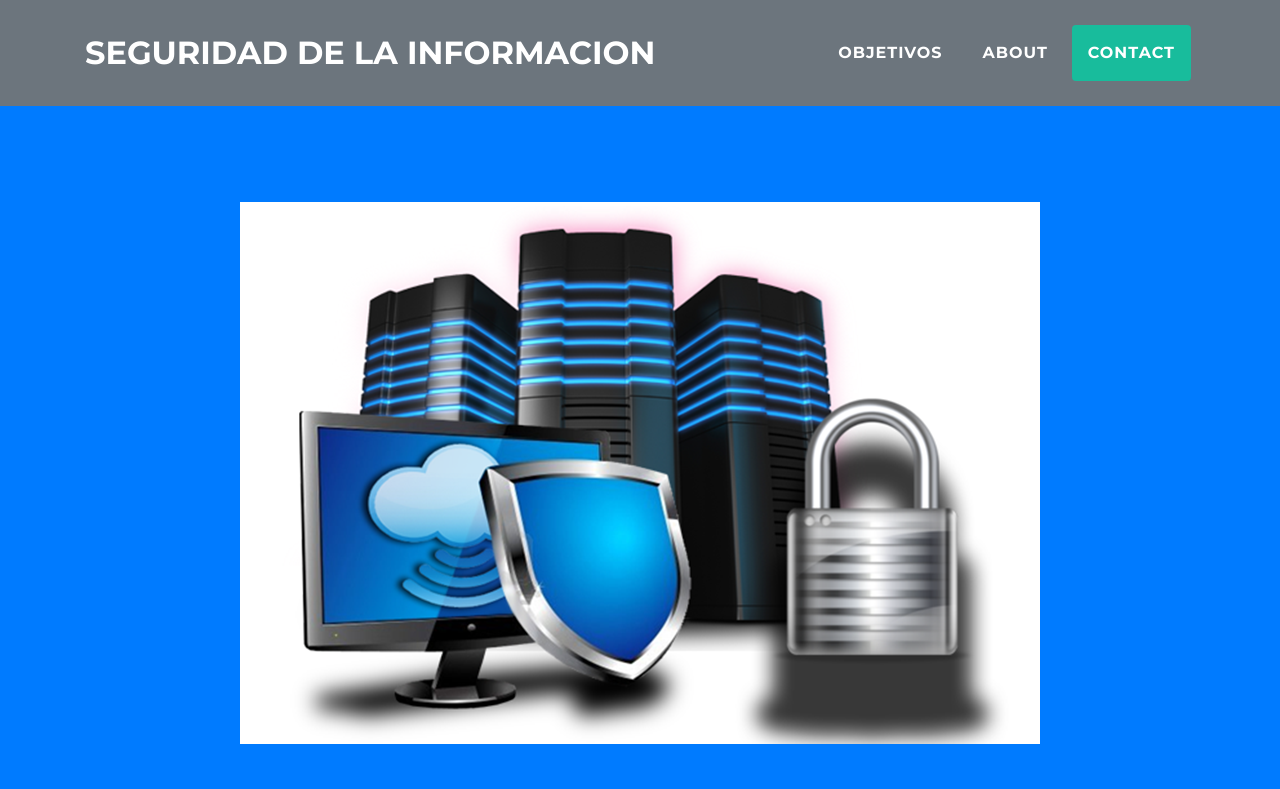
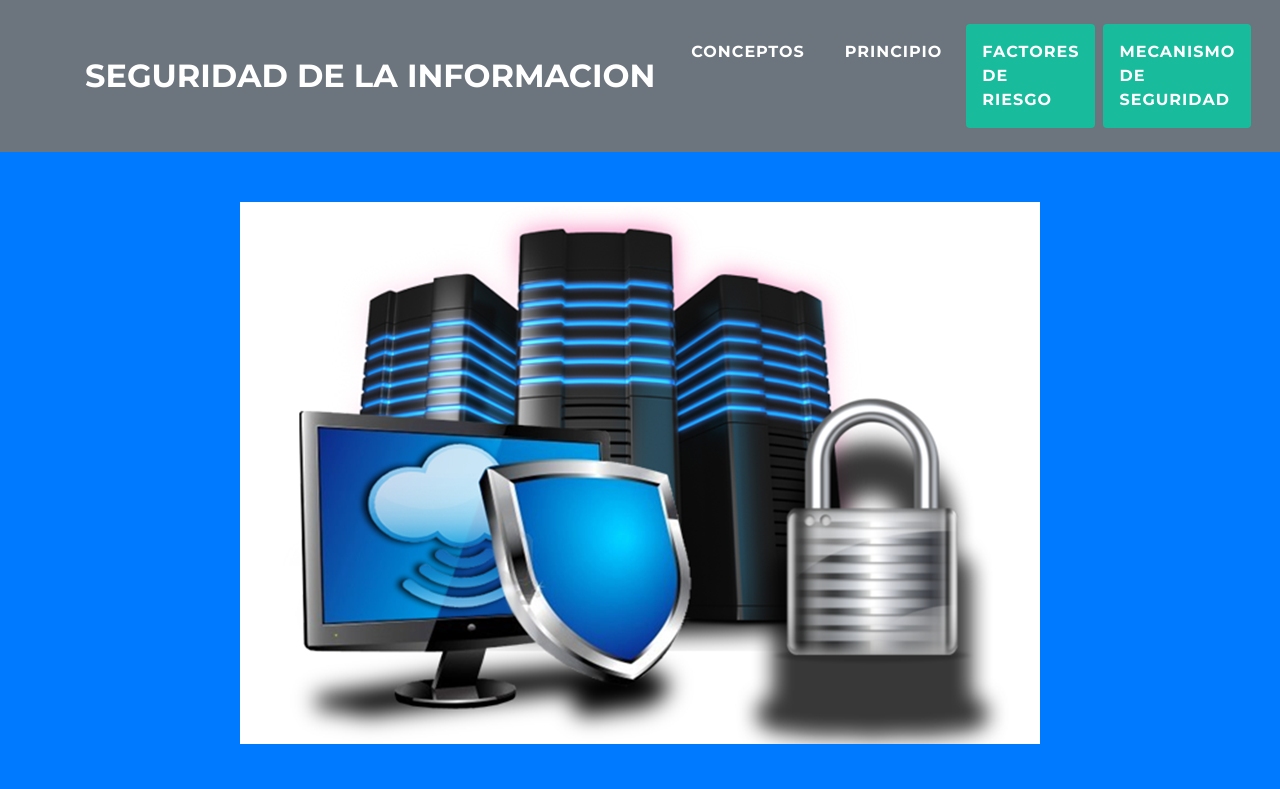
Before and after one commit to andresfdoncel/seguridadinf, a website with bundled scripts: page index.html in a window 1280 px wide. Shown: the top 789 px of the page. Built offline with nearby package versions, Linux system fonts and the light colour scheme.

Commit message:
Update index.html

```diff
--- a/index.html
+++ b/index.html
@@ -39,13 +39,16 @@
         <div class="collapse navbar-collapse" id="navbarResponsive">
           <ul class="navbar-nav ml-auto">
             <li class="nav-item mx-0 mx-lg-1">
-              <a class="nav-link py-3 px-0 px-lg-3 rounded js-scroll-trigger" href="#portfolio">OBJETIVOS</a>
+              <a class="nav-link py-3 px-0 px-lg-3 rounded js-scroll-trigger" href="#portfolio">CONCEPTOS</a>
             </li>
             <li class="nav-item mx-0 mx-lg-1">
-              <a class="nav-link py-3 px-0 px-lg-3 rounded js-scroll-trigger" href="#about">About</a>
+              <a class="nav-link py-3 px-0 px-lg-3 rounded js-scroll-trigger" href="#about">PRINCIPIO</a>
             </li>
             <li class="nav-item mx-0 mx-lg-1">
-              <a class="nav-link py-3 px-0 px-lg-3 rounded js-scroll-trigger" href="#contact">Contact</a>
+              <a class="nav-link py-3 px-0 px-lg-3 rounded js-scroll-trigger" href="#contact">FACTORES DE RIESGO</a>
+            </li>
+             <li class="nav-item mx-0 mx-lg-1">
+              <a class="nav-link py-3 px-0 px-lg-3 rounded js-scroll-trigger" href="#contact">MECANISMO DE SEGURIDAD</a>
             </li>
           </ul>
         </div>
```
